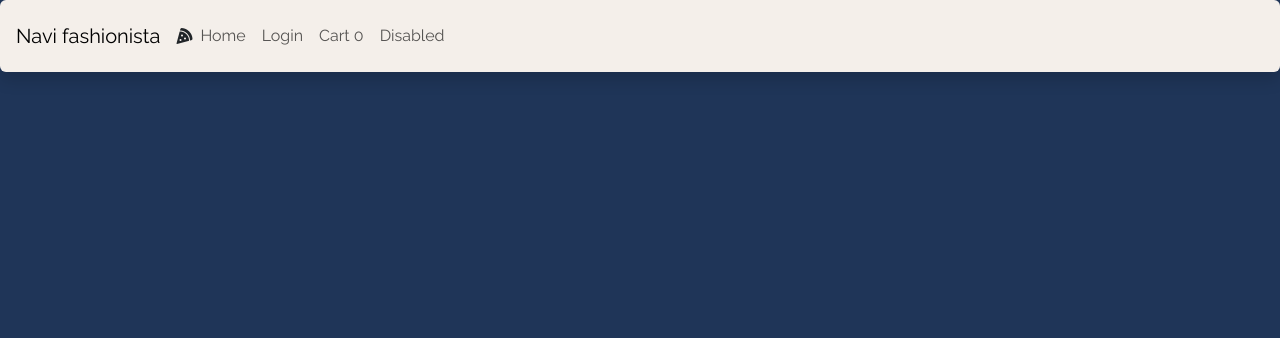
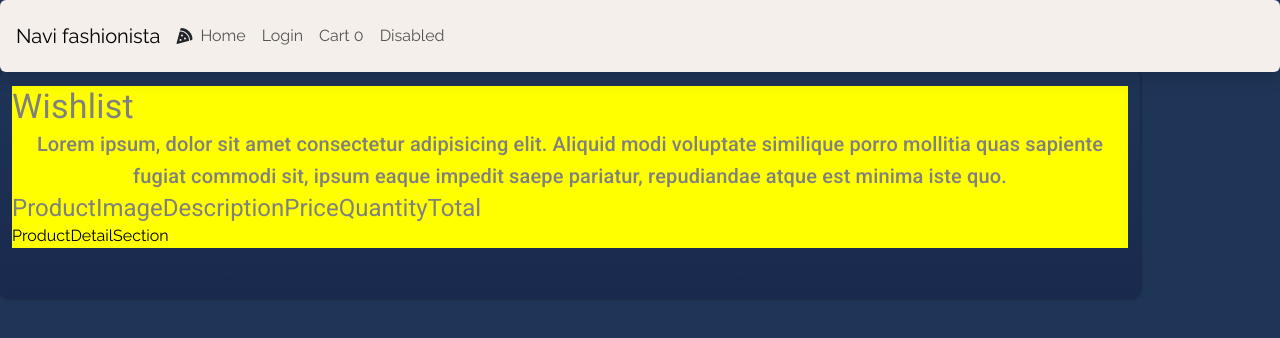
Before and after one commit to navi5971/fullstack-fashionstore, a React (Create React App) app in the folder fashion-front/fashion-store/: page /wishlist in a window 1280 px wide. Shown: the top 338 px of the page. Built offline with nearby package versions, Linux system fonts and the light colour scheme.

Commit message:
Initial-setup

```diff
--- a/fashion-front/fashion-store/src/App.js
+++ b/fashion-front/fashion-store/src/App.js
@@ -1,37 +1,37 @@
-import React from 'react';
-import './App.css';
-import 'bootstrap/dist/css/bootstrap.min.css';
+import React from "react";
+import "./App.css";
+import "bootstrap/dist/css/bootstrap.min.css";
 
-import Home from './screens/home';
-import { BrowserRouter, Route, Routes, useLocation } from 'react-router-dom';
-import Itemcard from './components/product/itemcard';
-import Navbar from './components/navbar';
-import Search from './components/search';
-import SearchResults from './components/product/searchresults';
-import Dash from './screens/dash';
-import CollectionCard from './components/collectioncard';
-import CollectionsList from './components/collectionlist';
-import ProductForm from './components/product/productfrom';
-import Cartscreen from './screens/cartscreen';
-import Payment from './screens/paymentform';
+import Home from "./screens/home";
+import { BrowserRouter, Route, Routes, useLocation } from "react-router-dom";
+import Itemcard from "./components/product/itemcard";
+import Navbar from "./components/navbar";
+import Search from "./components/search";
+import SearchResults from "./components/product/searchresults";
+import Dash from "./screens/dash";
+import CollectionCard from "./components/collectioncard";
+import CollectionsList from "./components/collectionlist";
+import ProductForm from "./components/product/productfrom";
+import Cartscreen from "./screens/cartscreen";
+import Payment from "./screens/paymentform";
+import Wishlist from "./screens/wishlist";
 
 function App() {
   return (
     <div className="App">
       <BrowserRouter>
-
-      <Navbar />
-          <Routes>
-            <Route path="/" exact element={<Home />} />
-            <Route path='/search' exact element={<Search/>}/>
-            <Route path="/search-results/:category" element={<SearchResults />} />
-            <Route path='/dash' element={<Dash/>}/>
-            <Route path='/additem' element={<ProductForm/>}/>
-            <Route path='/collection' element={<CollectionsList/>}/>
-            <Route path='/cart' element={<Cartscreen/>}/>
-            <Route path = '/payment' element={<Payment/>}/>
-          </Routes>
-
+        <Navbar />
+        <Routes>
+          <Route path="/" exact element={<Home />} />
+          <Route path="/search" exact element={<Search />} />
+          <Route path="/search-results/:category" element={<SearchResults />} />
+          <Route path="/dash" element={<Dash />} />
+          <Route path="/additem" element={<ProductForm />} />
+          <Route path="/collection" element={<CollectionsList />} />
+          <Route path="/cart" element={<Cartscreen />} />
+          <Route path="/payment" element={<Payment />} />
+          <Route path="/wishlist" element={<Wishlist />} />
+        </Routes>
       </BrowserRouter>
     </div>
   );
--- /dev/null
+++ b/fashion-front/fashion-store/src/components/wishlist/HeaderSection/HeaderSection.jsx
@@ -0,0 +1,30 @@
+import { Grid2, Typography } from "@mui/material";
+import React from "react";
+
+const wishlistTitles = [
+  "Product",
+  "Image",
+  " Description",
+  " Price",
+  " Quantity",
+  " Total",
+];
+
+export const HeaderSection = () => {
+  return (
+    <Grid2 container sx={{ color: "gray" }}>
+      <Typography variant="h4">Wishlist</Typography>
+      <Typography variant="h6">
+        Lorem ipsum, dolor sit amet consectetur adipisicing elit. Aliquid modi
+        voluptate similique porro mollitia quas sapiente fugiat commodi sit,
+        ipsum eaque impedit saepe pariatur, repudiandae atque est minima iste
+        quo.
+      </Typography>
+      <Grid2 container>
+        {wishlistTitles.map((title) => {
+          return <Typography variant="h5"> {title}</Typography>;
+        })}
+      </Grid2>
+    </Grid2>
+  );
+};
--- /dev/null
+++ b/fashion-front/fashion-store/src/components/wishlist/ProductDetailSection/ProductDetailSection.jsx
@@ -0,0 +1,10 @@
+import { Grid2 } from "@mui/material";
+import React from "react";
+
+export const ProductDetailSection = () => {
+  return (
+    <Grid2 container spacing={2} color="black">
+      ProductDetailSection
+    </Grid2>
+  );
+};
--- /dev/null
+++ b/fashion-front/fashion-store/src/components/wishlist/WishlistSection.jsx
@@ -0,0 +1,48 @@
+import {
+  Divider,
+  Grid2,
+  Paper,
+  Stack,
+  styled,
+  Typography,
+} from "@mui/material";
+import React from "react";
+import product1 from "../../images/img1.jpg";
+import { HeaderSection } from "./HeaderSection/HeaderSection";
+import { ProductDetailSection } from "./ProductDetailSection/ProductDetailSection";
+
+const products = [
+  {
+    id: 1,
+    name: "Куртка длинная зеленая",
+    image: product1,
+    colors: ["black", "green", "orange", "blue"],
+    sizes: ["S", "M", "L", "XL"],
+    price: 9500,
+    quantity: 1,
+  },
+  {
+    id: 2,
+    name: "Рюкзак Shell",
+    image: product1,
+    colors: ["black", "blue"],
+    sizes: ["M"],
+    price: 3500,
+    quantity: 1,
+  },
+];
+
+const WishlistSection = () => {
+  return (
+    <Grid2
+      container
+      sx={{ backgroundColor: "yellow", mt: 2 }}
+      direction="column"
+    >
+      <HeaderSection />
+      <ProductDetailSection />
+    </Grid2>
+  );
+};
+
+export default WishlistSection;
--- a/fashion-front/fashion-store/src/index.css
+++ b/fashion-front/fashion-store/src/index.css
@@ -1,49 +1,48 @@
-@import url('https://fonts.googleapis.com/css2?family=Raleway:ital,wght@0,100..900;1,100..900&display=swap');
+@import url("https://fonts.googleapis.com/css2?family=Raleway:ital,wght@0,100..900;1,100..900&display=swap");
 
 body {
   margin: 0;
-  font-family: -apple-system, BlinkMacSystemFont, 'Segoe UI', 'Roboto', 'Oxygen',
-    'Ubuntu', 'Cantarell', 'Fira Sans', 'Droid Sans', 'Helvetica Neue',
+  font-family: -apple-system, BlinkMacSystemFont, "Segoe UI", "Roboto", "Oxygen",
+    "Ubuntu", "Cantarell", "Fira Sans", "Droid Sans", "Helvetica Neue",
     sans-serif;
   -webkit-font-smoothing: antialiased;
   -moz-osx-font-smoothing: grayscale;
-  font-family: 'Raleway' !important;
+  font-family: "Raleway" !important;
   background-color: rgb(31, 53, 88) !important;
 }
 
 code {
-  font-family: source-code-pro, Menlo, Monaco, Consolas, 'Courier New',
-
+  font-family: source-code-pro, Menlo, Monaco, Consolas, "Courier New",
     monospace;
 }
-h1{
+h1 {
   font-size: 20px !important;
 }
-.flex-container{
-  display: flex ;
+.flex-container {
+  display: flex;
   background-color: rgb(255, 255, 255);
 }
-.btn{
+.btn {
   background-color: rgb(133, 95, 64) !important;
   box-shadow: #696969;
   color: antiquewhite;
 }
 
-select{
+select {
   box-shadow: none;
   border-color: rgb(116, 116, 116) !important;
 }
 
-.fa-plus-square{
+.fa-plus-square {
   color: #f1eedf;
   margin: 5px;
 }
-.fa-minus-square{
+.fa-minus-square {
   color: #e2e3e2;
   margin: 5px !important;
 }
-.cartitem{
-  background-color:  rgb(39, 59, 91);
+.cartitem {
+  background-color: rgb(39, 59, 91);
   border-color: #122e11 !important;
   border-radius: 20px;
   border-width: 2px;
@@ -54,33 +53,31 @@ select{
   color: rgb(220, 220, 220);
   font-size: 15px;
 }
-.cart{
-  background-color: rgb(255, 255, 255)!important;
+.cart {
+  background-color: rgb(255, 255, 255) !important;
   padding: 10px;
   background-blend-mode: darken;
-
 }
-.nav{
+.nav {
   position: fixed;
 }
-.navbar{
+.navbar {
   background-color: rgb(255, 255, 255);
   position: fixed;
-
 }
 
-.row{
+.row {
   height: 100px;
 }
 
 @import "https://fonts.googleapis.com/css?family=Poppins:300,400,500,600,700";
 body {
-    font-family: 'Poppins', sans-serif;
+  font-family: "Poppins", sans-serif;
   background: #fafafa;
 }
 
 p {
-    font-family: 'Poppins', sans-serif;
+  font-family: "Poppins", sans-serif;
   font-size: 1.1em;
   font-weight: 300;
   line-height: 1.7em;
@@ -102,11 +99,10 @@ a:focus {
   border-radius: 0;
   position: fixed;
 
-    position: fixed!important;
-    display: flex ;
+  position: fixed !important;
+  display: flex;
   z-index: 100;
   width: 100%;
-
 }
 
 .navbar-btn {
@@ -114,7 +110,6 @@ a:focus {
   outline: none !important;
   border: none;
 }
-
 
 /* ---------------------------------------------------
     SIDEBAR STYLE
@@ -126,7 +121,6 @@ a:focus {
   align-items: stretch;
   margin-top: 0px;
   margin-top: 56px;
-
 }
 
 #sidebar {
@@ -135,10 +129,9 @@ a:focus {
   background: rgb(31, 53, 88);
   color: #000000;
   transition: all 0.3s;
-    margin-left:0px ;
+  margin-left: 0px;
   position: fixed;
   height: 700px;
-
 }
 
 #sidebar.active {
@@ -158,12 +151,11 @@ a:focus {
 #sidebar ul p {
   color: #fff;
   padding: 10px;
-
 }
 
 #sidebar ul li a {
   padding: 20px;
-    font-size: 1.em;
+  font-size: 1em;
   display: block;
   align-self: start;
   color: #ffffff;
@@ -171,11 +163,11 @@ a:focus {
 }
 
 #sidebar ul li a:hover {
-    color: #7386D5;
+  color: #7386d5;
   background: #fff;
 }
 
-#sidebar ul li.active>a,
+#sidebar ul li.active > a,
 a[aria-expanded="true"] {
   color: #fff;
   background: #6d7fcc;
@@ -213,7 +205,7 @@ ul.CTAs a {
 
 a.download {
   background: #fff;
-    color: #7386D5;
+  color: #7386d5;
 }
 
 a.article,
@@ -255,16 +247,24 @@ source
 http://stackoverflow.com/a/23935891/3853728
 */
 
-.img-gradient{
+.img-gradient {
   .gradient-custom {
     /* fallback for old browsers */
     background: #fa709a;
 
     /* Chrome 10-25, Safari 5.1-6 */
-    background: -webkit-linear-gradient(to right, rgba(250,112,154,0.5), rgba(254,225,64,0.5));
+    background: -webkit-linear-gradient(
+      to right,
+      rgba(250, 112, 154, 0.5),
+      rgba(254, 225, 64, 0.5)
+    );
 
     /* W3C, IE 10+/ Edge, Firefox 16+, Chrome 26+, Opera 12+, Safari 7+ */
-    background: linear-gradient(to right, rgba(250,112,154,0.5), rgba(254,225,64,0.5))
+    background: linear-gradient(
+      to right,
+      rgba(250, 112, 154, 0.5),
+      rgba(254, 225, 64, 0.5)
+    );
   }
 }
 
@@ -272,7 +272,6 @@ http://stackoverflow.com/a/23935891/3853728
   position: relative;
   width: 100%;
   margin-left: 290px;
-
 }
 
 .container {
@@ -283,8 +282,7 @@ http://stackoverflow.com/a/23935891/3853728
   padding-bottom: 50px;
   background: linear-gradient(
     to bottom,
-     /* Dark blue at the top with 80% opacity */
-    rgba(0, 0, 139, 0),
+    /* Dark blue at the top with 80% opacity */ rgba(0, 0, 139, 0),
     rgba(21, 29, 67, 0.5) /* Fully transparent at the bottom */
   );
 
@@ -307,14 +305,13 @@ width: 50px;
 
 }*/
 
-.lete{
+.lete {
   font-weight: 200;
-  font-size: 4.0em;
+  font-size: 4em;
   margin-top: 30px;
-
 }
 
-.btn-serch{
+.btn-serch {
   margin-left: 200px;
 }
 
--- /dev/null
+++ b/fashion-front/fashion-store/src/screens/wishlist.js
@@ -0,0 +1,11 @@
+import React from "react";
+import WishlistSection from "../components/wishlist/WishlistSection";
+
+const Wishlist = () => {
+  return (
+    <div className="container">
+      <WishlistSection />
+    </div>
+  );
+};
+export default Wishlist;
```
Lines whose indentation alone changed are shown as unchanged.
